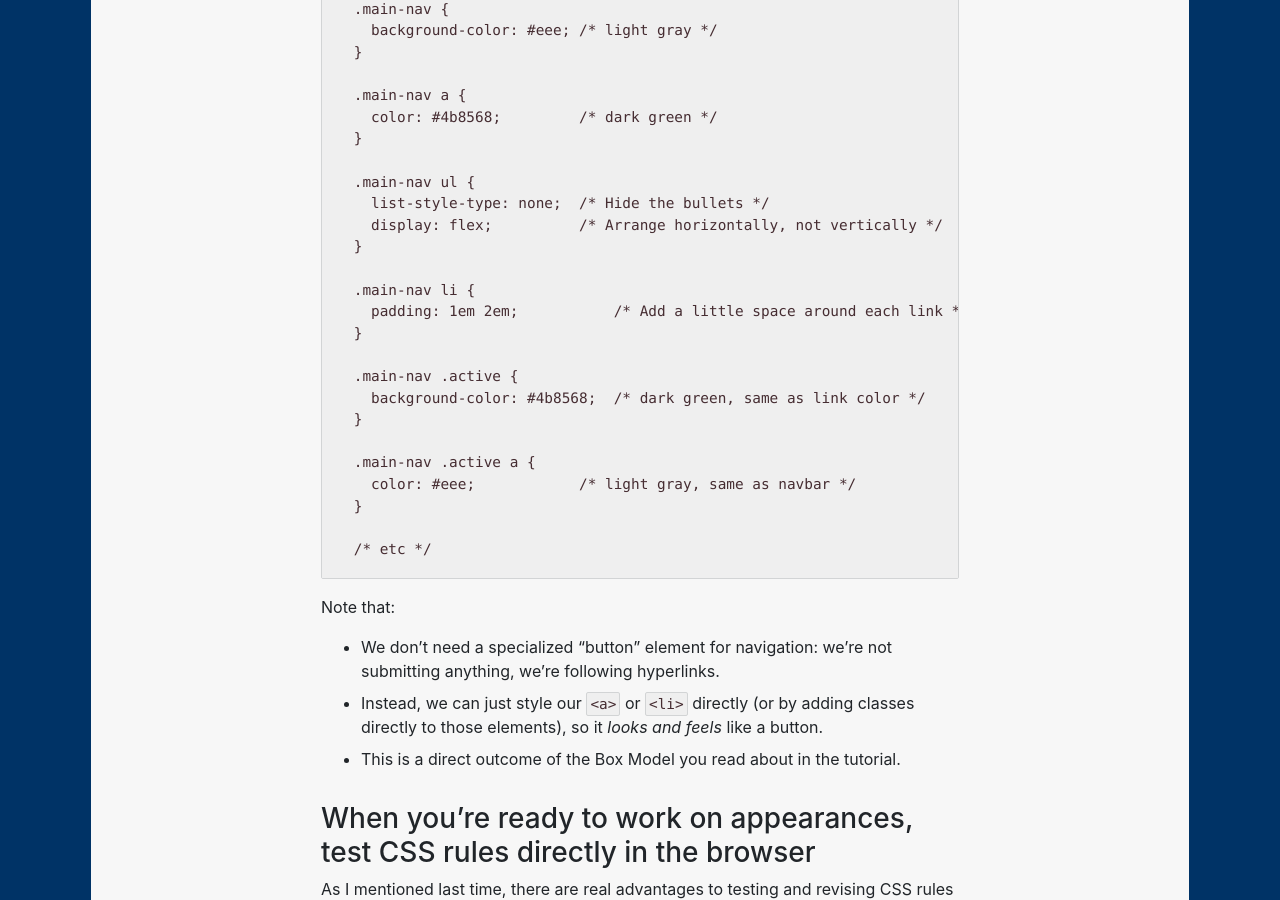
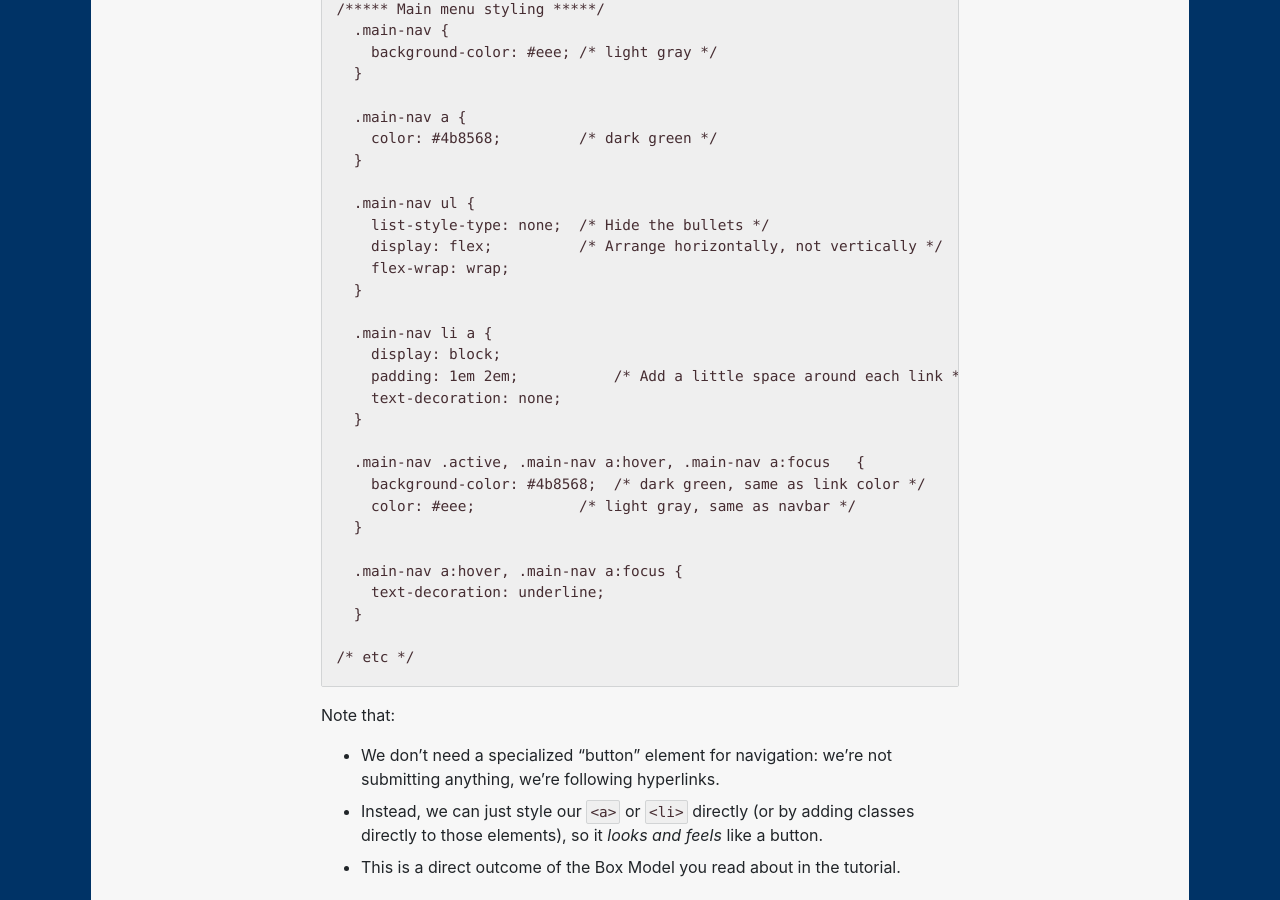
Before and after one commit to benmiller314/cdm2025spring, a Jekyll site: the page built from plans/lesson-18.md, in a window 1280 px wide and 900 px high, scrolled down 2080 px. Built offline with Jekyll 4.4.1, drawn with Linux system fonts in a browser that asks for light colours; our own code applies the rules of GitHub Pages for plain Markdown files.

Commit message:
css tweak: add hover interactivity

````diff
--- a/plans/lesson-18.md
+++ b/plans/lesson-18.md
@@ -76,6 +76,7 @@ Note that:
 You can then style that menu to your heart's content:
 
 ```css
+
 /***** Main menu styling *****/
   .main-nav {
     background-color: #eee; /* light gray */
@@ -88,21 +89,25 @@ You can then style that menu to your heart's content:
   .main-nav ul {
     list-style-type: none;  /* Hide the bullets */
     display: flex;          /* Arrange horizontally, not vertically */
+    flex-wrap: wrap;
   }
 
-  .main-nav li {
+  .main-nav li a {
+    display: block;
     padding: 1em 2em;           /* Add a little space around each link */
+    text-decoration: none;
   }
 
-  .main-nav .active {
+  .main-nav .active, .main-nav a:hover, .main-nav a:focus   {
     background-color: #4b8568;  /* dark green, same as link color */
-  }
-
-  .main-nav .active a {
     color: #eee;            /* light gray, same as navbar */
   }
 
-  /* etc */
+  .main-nav a:hover, .main-nav a:focus {
+    text-decoration: underline;
+  }
+
+/* etc */
 ```
 
 Note that:
````
